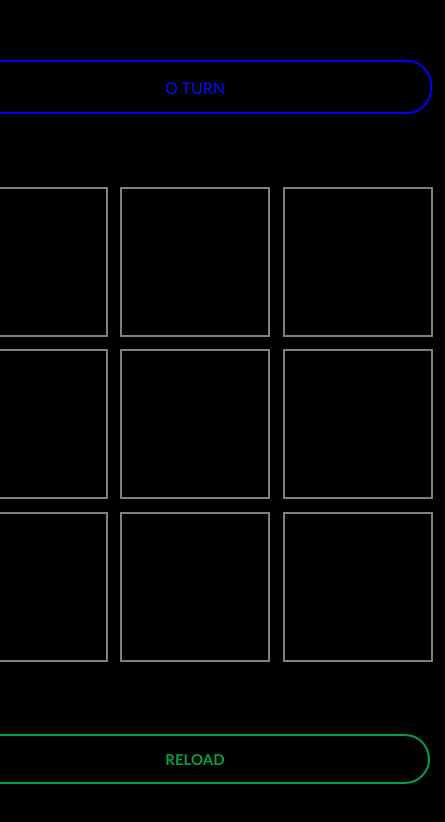
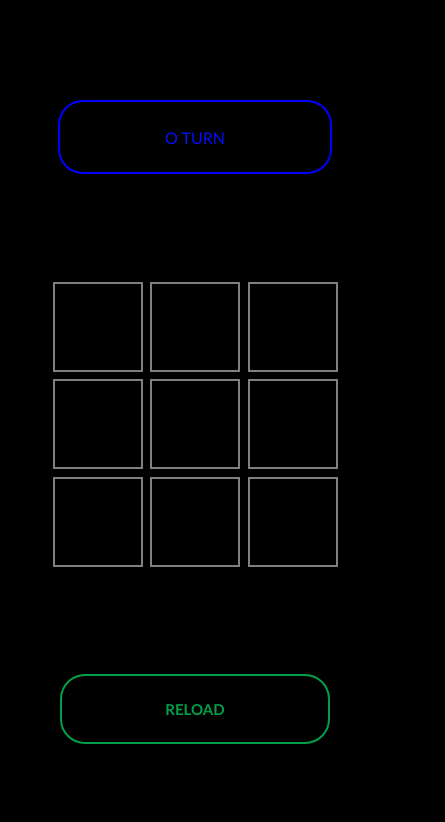
Before and after one commit to HiraK7dev/Tic-Tac-Toe-Game, a plain HTML site: page index.html in a window 390 px wide. Shown: the whole page, 445 px wide, since content can reach past the window. Drawn offline with Linux system fonts and the light colour scheme.

Commit message:
implemented responsive design

```diff
--- a/style.css
+++ b/style.css
@@ -60,6 +60,7 @@ body{
     border-radius: 25px;
     height: 50px;
     width: 470px;
+    transition: background-color 1s, color 1s;
 }
 #reload:hover{
     background-color: rgb(0, 160, 72);
@@ -70,7 +71,7 @@ body{
 .btn{
     height: 150px;
     aspect-ratio: 1/1;
-    font-size: 80px;
+    font-size: 115px;
     font-family: 'Gill Sans', 'Gill Sans MT', Calibri, 'Trebuchet MS', sans-serif;
     font-weight: bold;
     border: 2px solid rgb(128, 128, 128);
@@ -86,3 +87,30 @@ body{
     text-shadow: 0 0 1.5rem rgb(255, 47, 47);
     border: 2px solid red;
 }
+
+/*Media Queries*/
+@media(max-width: 500px){
+    #main{
+        width: 300px;
+        height: 300px;
+    }
+    .horizentalDiv{
+        height: 90px;
+    }
+    .btn{
+        height: 90px;
+        font-size: 70px;
+    }
+    #reload{
+        height: 70px;
+        width: 270px;
+    }
+    #playerTurn{
+        height: 70px;
+        width: 270px;
+    }
+    #playerTurn1{
+        height: 70px;
+        width: 270px;
+    }
+}
```
